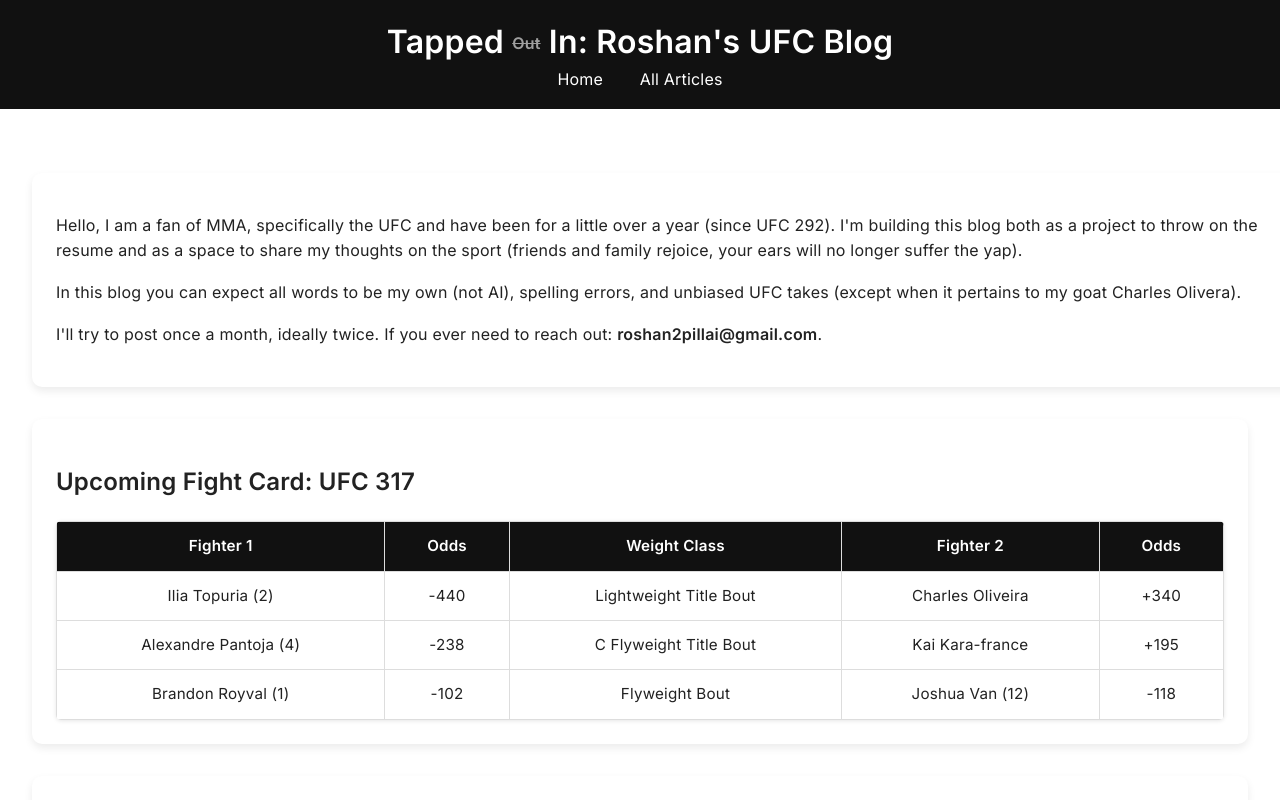
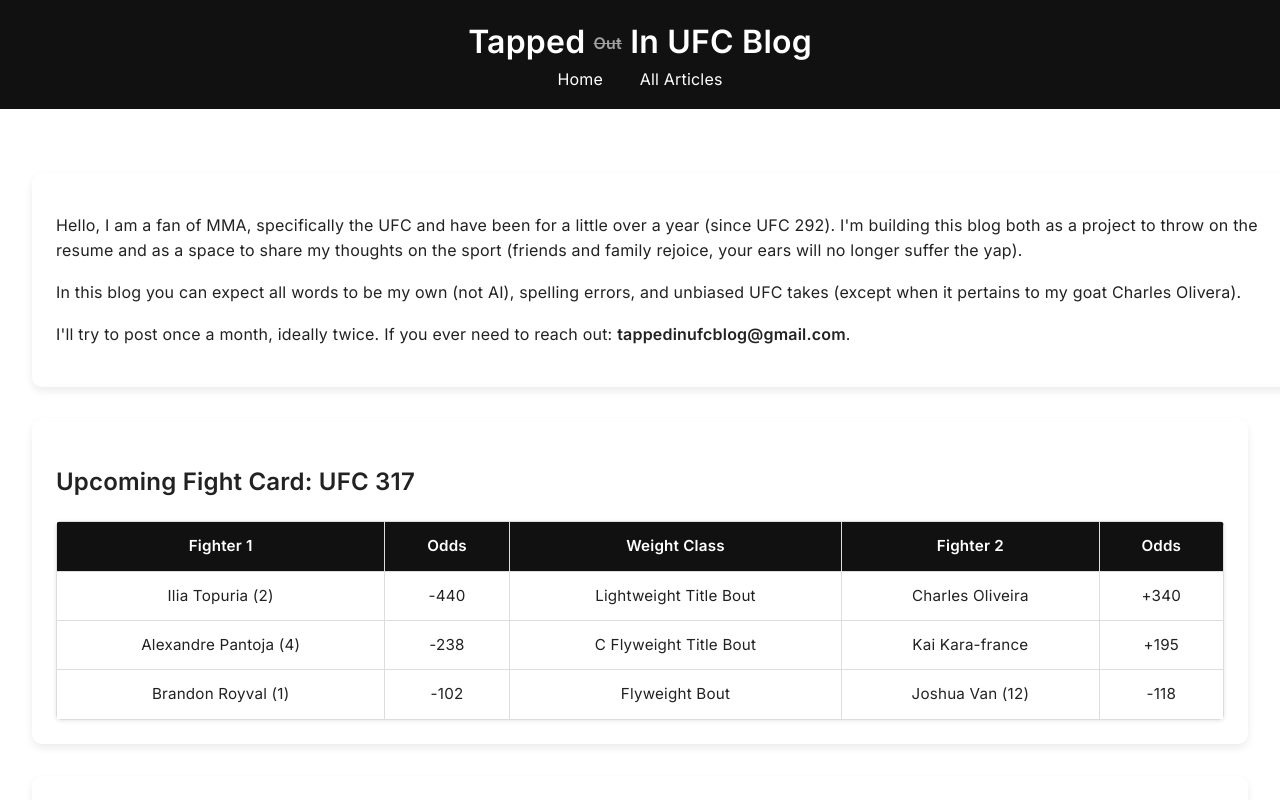
Before and after one commit to rp1lla1/UFC-Blog, a plain HTML site: page index.html in a window 1280 px wide. Shown: the top 800 px of the page. Drawn offline with nearby package versions, Linux system fonts and the light colour scheme.

Commit message:
new email

```diff
--- a/index.html
+++ b/index.html
@@ -10,7 +10,7 @@
 </head>
 <body>
   <header>
-    <h1>Tapped <span class="strike-small">Out</span> In: Roshan's UFC Blog</h1>
+    <h1>Tapped <span class="strike-small">Out</span> In UFC Blog</h1>
 
 
     <nav>
@@ -23,7 +23,7 @@
   <section id="about-box">
     <p>Hello, I am a fan of MMA, specifically the UFC and have been for a little over a year (since UFC 292). I'm building this blog both as a project to throw on the resume and as a space to share my thoughts on the sport (friends and family rejoice, your ears will no longer suffer the yap).</p>
     <p>In this blog you can expect all words to be my own (not AI), spelling errors, and unbiased UFC takes (except when it pertains to my goat Charles Olivera).</p>
-    <p>I'll try to post once a month, ideally twice. If you ever need to reach out: <strong>roshan2pillai@gmail.com</strong>.</p>
+    <p>I'll try to post once a month, ideally twice. If you ever need to reach out: <strong>tappedinufcblog@gmail.com</strong>.</p>
   </section>
 
   <section id="fight-section">
```
